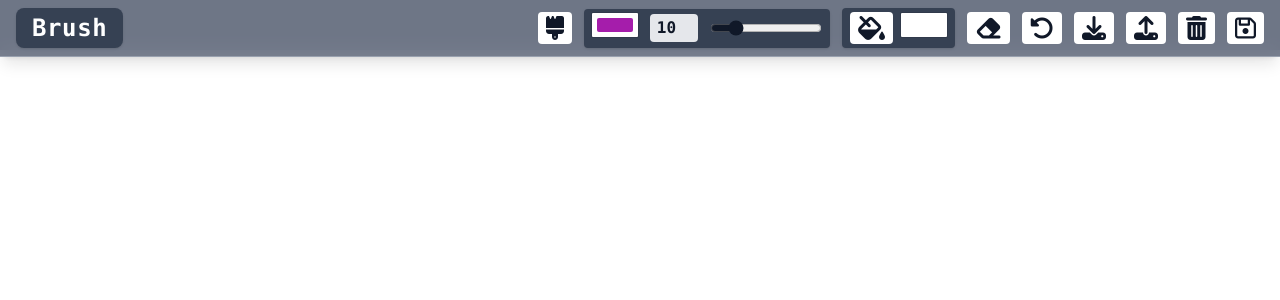
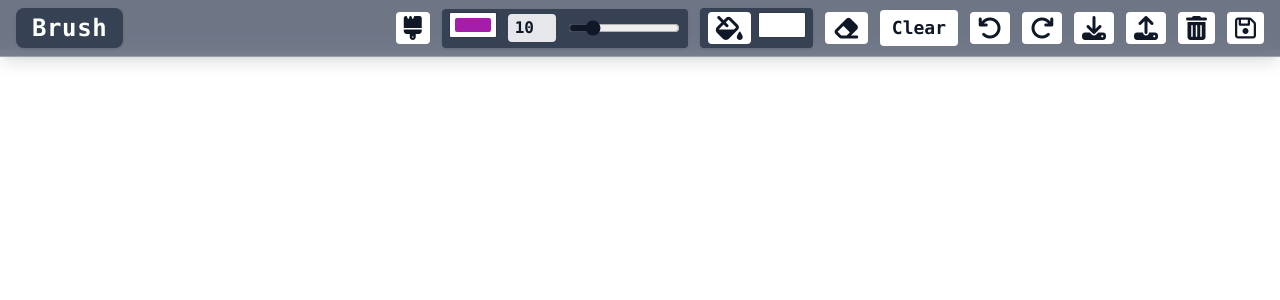
Before and after one commit to dandee77/AI-Paint-Calculator, a React (Vite) app: page / in a window 1280 px wide. Shown: the top 300 px of the page. Built offline with nearby package versions, Linux system fonts and the light colour scheme.

Commit message:
added basic undo and redo feature

```diff
--- a/src/App.jsx
+++ b/src/App.jsx
@@ -10,6 +10,8 @@ export default function App() {
   const canvasRef = useRef();
 
   const handleClearCanvas = () => canvasRef.current?.clear();
+  const handleUndo = () => canvasRef.current?.undo();
+  const handleRedo = () => canvasRef.current?.redo();
   const handleSave = () => canvasRef.current?.save();
   const handleLoad = () => canvasRef.current?.load();
   const handleClearStorage = () => canvasRef.current?.clearStorage();
@@ -27,6 +29,8 @@ export default function App() {
         bucketColor={bucketColor}
         setBucketColor={setBucketColor}
         onClearCanvas={handleClearCanvas}
+        onUndo={handleUndo}
+        onRedo={handleRedo}
         onSave={handleSave}
         onLoad={handleLoad}
         onClearStorage={handleClearStorage}
--- a/src/components/CanvasArea.jsx
+++ b/src/components/CanvasArea.jsx
@@ -13,8 +13,10 @@ const CanvasArea = forwardRef(function CanvasArea(
   const canvasRef = useRef(null);
   const ctxRef = useRef(null);
   const [drawing, setDrawing] = useState(false);
-  const [drawnArray, setDrawnArray] = useState([]);
+  const [drawnArray, setDrawnArray] = useState([]); // Array of strokes
   const [currentStroke, setCurrentStroke] = useState([]);
+  const [undoStack, setUndoStack] = useState([]);
+  const [redoStack, setRedoStack] = useState([]);
 
   useImperativeHandle(ref, () => ({
     clear,
@@ -22,6 +24,8 @@ const CanvasArea = forwardRef(function CanvasArea(
     load,
     clearStorage,
     download,
+    undo,
+    redo,
   }));
 
   useEffect(() => {
@@ -101,11 +105,33 @@ const CanvasArea = forwardRef(function CanvasArea(
 
   const stopDraw = () => {
     if (drawing && currentStroke.length > 0) {
-      // Save the completed stroke
-      setDrawnArray((prev) => [...prev, currentStroke]);
+      setDrawnArray((prev) => {
+        const newArray = [...prev, currentStroke];
+        setUndoStack([]);
+        setRedoStack([]);
+        return newArray;
+      });
       setCurrentStroke([]);
     }
     setDrawing(false);
+  };
+
+  const undo = () => {
+    setDrawnArray((prev) => {
+      if (prev.length === 0) return prev;
+      const newDrawn = prev.slice(0, -1);
+      setRedoStack((r) => [prev[prev.length - 1], ...r]);
+      return newDrawn;
+    });
+  };
+
+  const redo = () => {
+    setRedoStack((prev) => {
+      if (prev.length === 0) return prev;
+      const [first, ...rest] = prev;
+      setDrawnArray((d) => [...d, first]);
+      return rest;
+    });
   };
 
   const clear = () => {
@@ -146,7 +172,6 @@ const CanvasArea = forwardRef(function CanvasArea(
     const ctx = ctxRef.current;
     ctx.fillStyle = bucketColor;
     ctx.fillRect(0, 0, ctx.canvas.width, ctx.canvas.height);
-
     strokes.forEach((stroke) => {
       if (stroke.length > 0) {
         ctx.beginPath();
--- a/src/components/TopBar.jsx
+++ b/src/components/TopBar.jsx
@@ -11,6 +11,8 @@ export default function TopBar({
   bucketColor,
   setBucketColor,
   onClearCanvas,
+  onUndo,
+  onRedo,
   onSave,
   onLoad,
   onClearStorage,
@@ -95,8 +97,20 @@ export default function TopBar({
 
         <button
           onClick={onClearCanvas}
-          className="fas fa-undo-alt text-2xl text-gray-900 bg-white rounded px-2 py-1 hover:bg-yellow-200 hover:text-yellow-700 transition"
-          title="Clear"
+          className="text-lg font-bold text-gray-900 bg-white rounded px-3 py-1 hover:bg-red-200 hover:text-red-700 transition"
+          title="Clear Canvas"
+        >
+          Clear
+        </button>
+        <button
+          onClick={onUndo}
+          className="fas fa-undo text-2xl text-gray-900 bg-white rounded px-2 py-1 hover:bg-blue-200 hover:text-blue-700 transition"
+          title="Undo"
+        />
+        <button
+          onClick={onRedo}
+          className="fas fa-redo text-2xl text-gray-900 bg-white rounded px-2 py-1 hover:bg-blue-200 hover:text-blue-700 transition"
+          title="Redo"
         />
         <button
           onClick={onSave}
```
